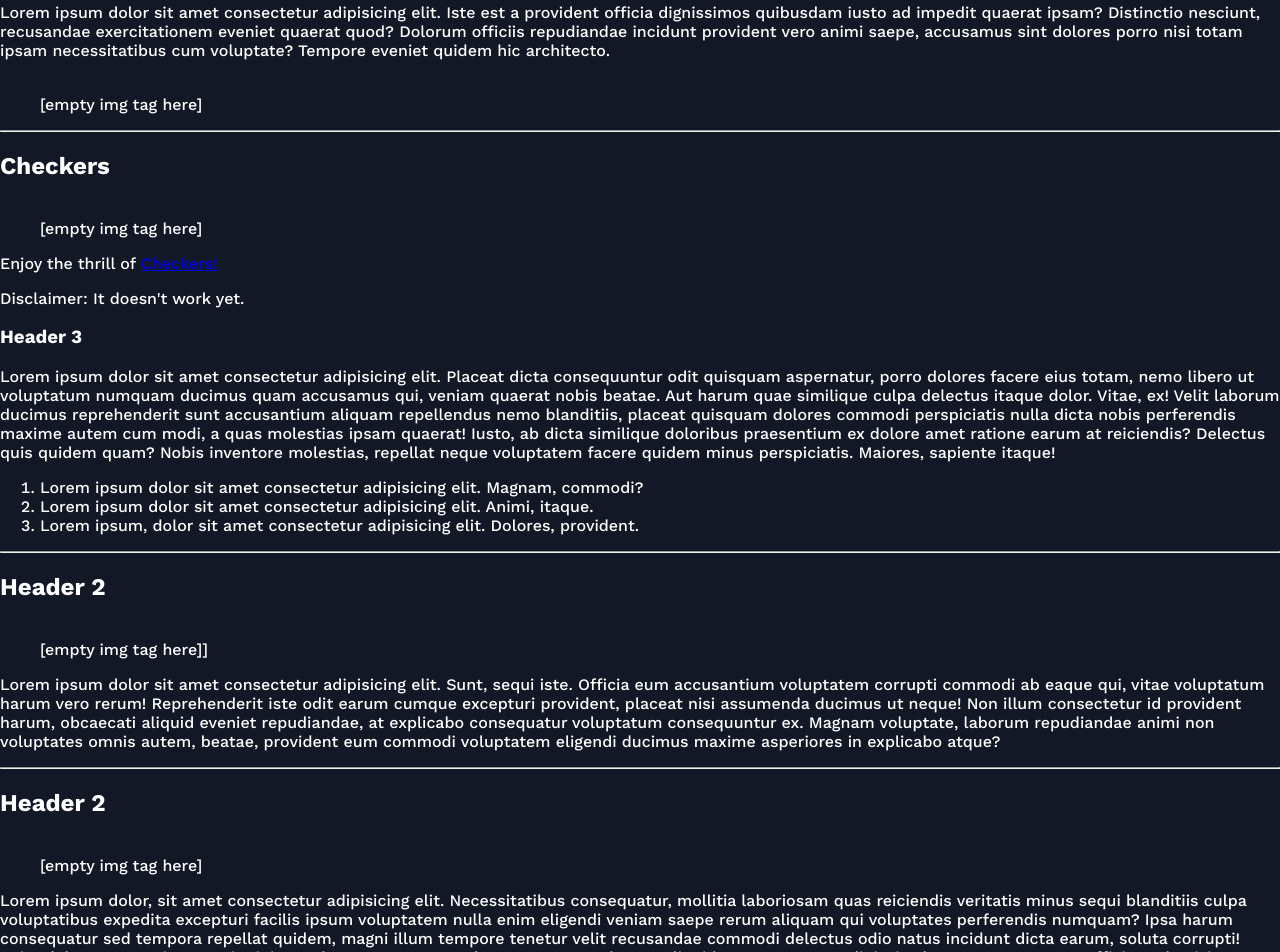
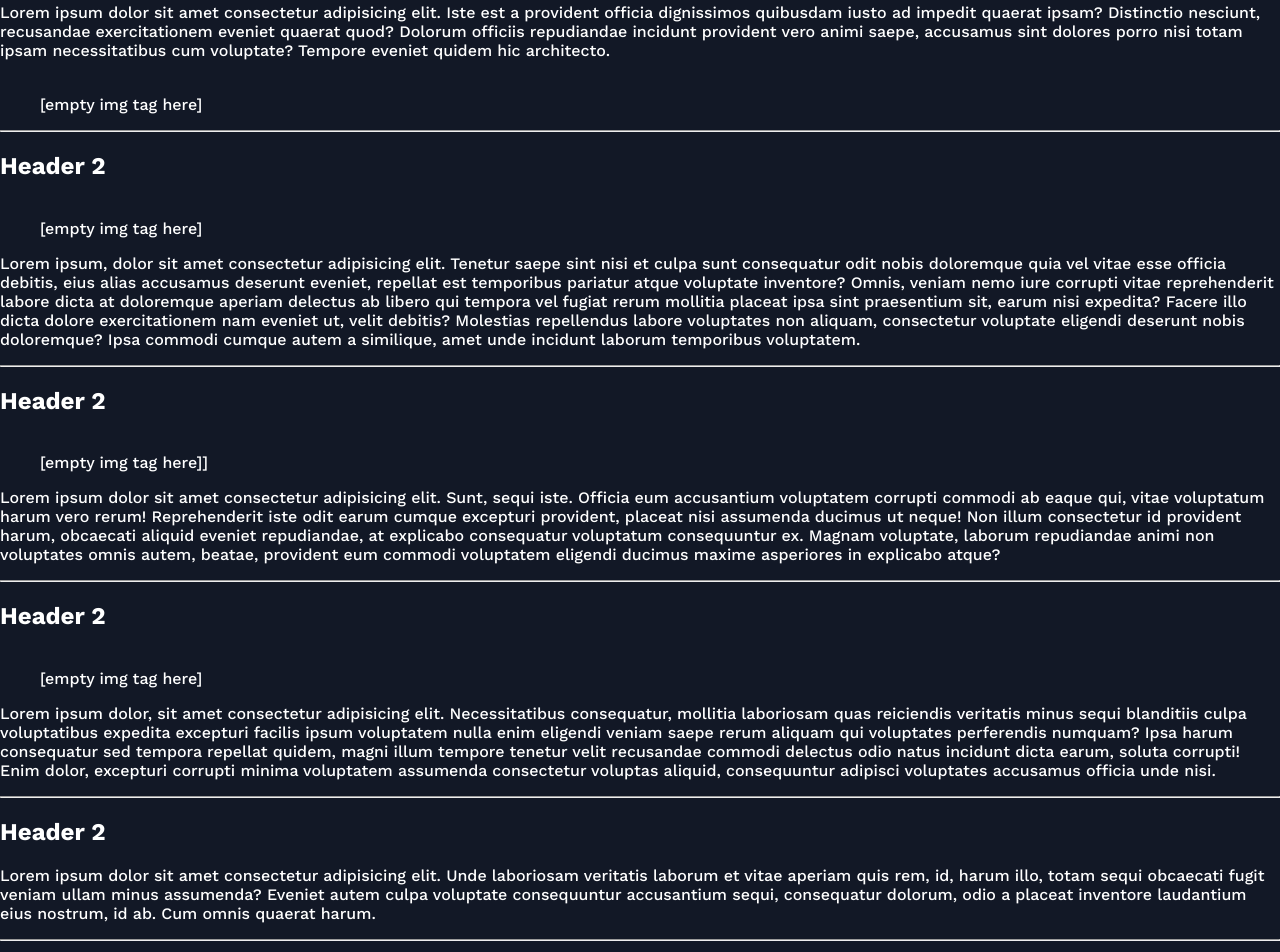
Before and after one commit to EndlessGyre/pages-hub, a plain HTML site: page index.html in a window 1280 px wide. Shown: the part 1062-2014 px from the top of the page. Drawn offline with nearby package versions, Linux system fonts and the light colour scheme.

Commit message:
more styling

```diff
--- a/index.html
+++ b/index.html
@@ -46,41 +46,18 @@
         <figcaption>[empty img tag here]</figcaption>
     </figure>
     </article>
-<!--
-    <nav aria-label="primary-navigation">
-        <ul>
-            <li>
-                <a href="#checkers">Play Checkers</a>
-            </li>
-            <li>
-                <a href="#contact">Contact Me</a>
-            </li>
-        </ul>
 
-    </nav>
-     -->
     <hr>
 
-
     <article id="checkers">
-        <h2>Checkers</h2>
+        <h2>Header 2</h2>
         <figure>
             <img src="" alt="" title="" width="" height="">
             <figcaption>[empty img tag here]</figcaption>
         </figure>
 
-        <p>Enjoy the thrill of <a href="https://endlessgyre.github.io/checkers/" target="_blank">Checkers!</a></p>
-        <p>Disclaimer: It doesn't work yet.</p>
+        <p>Lorem ipsum, dolor sit amet consectetur adipisicing elit. Tenetur saepe sint nisi et culpa sunt consequatur odit nobis doloremque quia vel vitae esse officia debitis, eius alias accusamus deserunt eveniet, repellat est temporibus pariatur atque voluptate inventore? Omnis, veniam nemo iure corrupti vitae reprehenderit labore dicta at doloremque aperiam delectus ab libero qui tempora vel fugiat rerum mollitia placeat ipsa sint praesentium sit, earum nisi expedita? Facere illo dicta dolore exercitationem nam eveniet ut, velit debitis? Molestias repellendus labore voluptates non aliquam, consectetur voluptate eligendi deserunt nobis doloremque? Ipsa commodi cumque autem a similique, amet unde incidunt laborum temporibus voluptatem.</p>
 
-        <section>
-        <h3>Header 3</h3>
-            <p>Lorem ipsum dolor sit amet consectetur adipisicing elit. Placeat dicta consequuntur odit quisquam aspernatur, porro dolores facere eius totam, nemo libero ut voluptatum numquam ducimus quam accusamus qui, veniam quaerat nobis beatae. Aut harum quae similique culpa delectus itaque dolor. Vitae, ex! Velit laborum ducimus reprehenderit sunt accusantium aliquam repellendus nemo blanditiis, placeat quisquam dolores commodi perspiciatis nulla dicta nobis perferendis maxime autem cum modi, a quas molestias ipsam quaerat! Iusto, ab dicta similique doloribus praesentium ex dolore amet ratione earum at reiciendis? Delectus quis quidem quam? Nobis inventore molestias, repellat neque voluptatem facere quidem minus perspiciatis. Maiores, sapiente itaque!</p>
-            <ol>
-                <li>Lorem ipsum dolor sit amet consectetur adipisicing elit. Magnam, commodi?</li>
-                <li>Lorem ipsum dolor sit amet consectetur adipisicing elit. Animi, itaque.</li>
-                <li>Lorem ipsum, dolor sit amet consectetur adipisicing elit. Dolores, provident.</li>
-            </ol>
-        </section>
     </article>
 
     <hr>
```
Also changed, not shown: about.html (+2 -2 lines).
